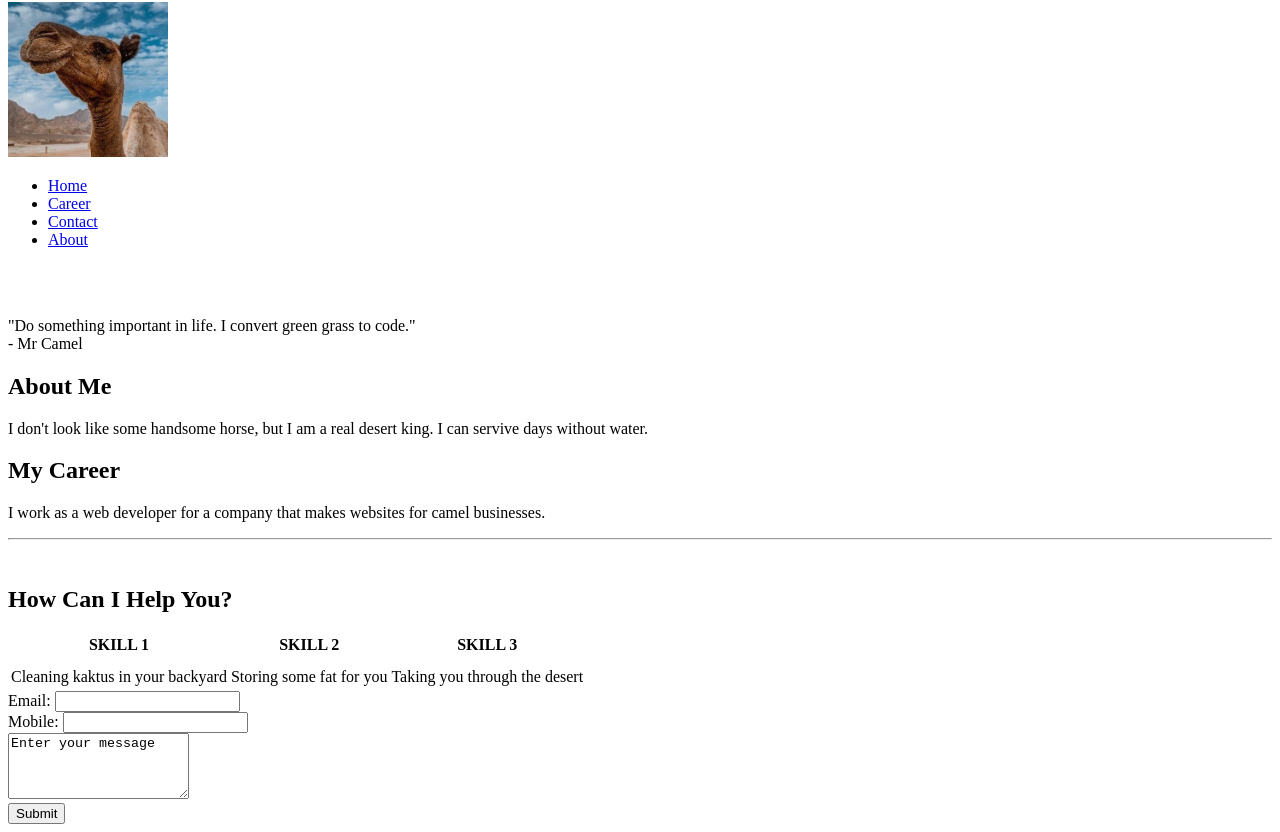
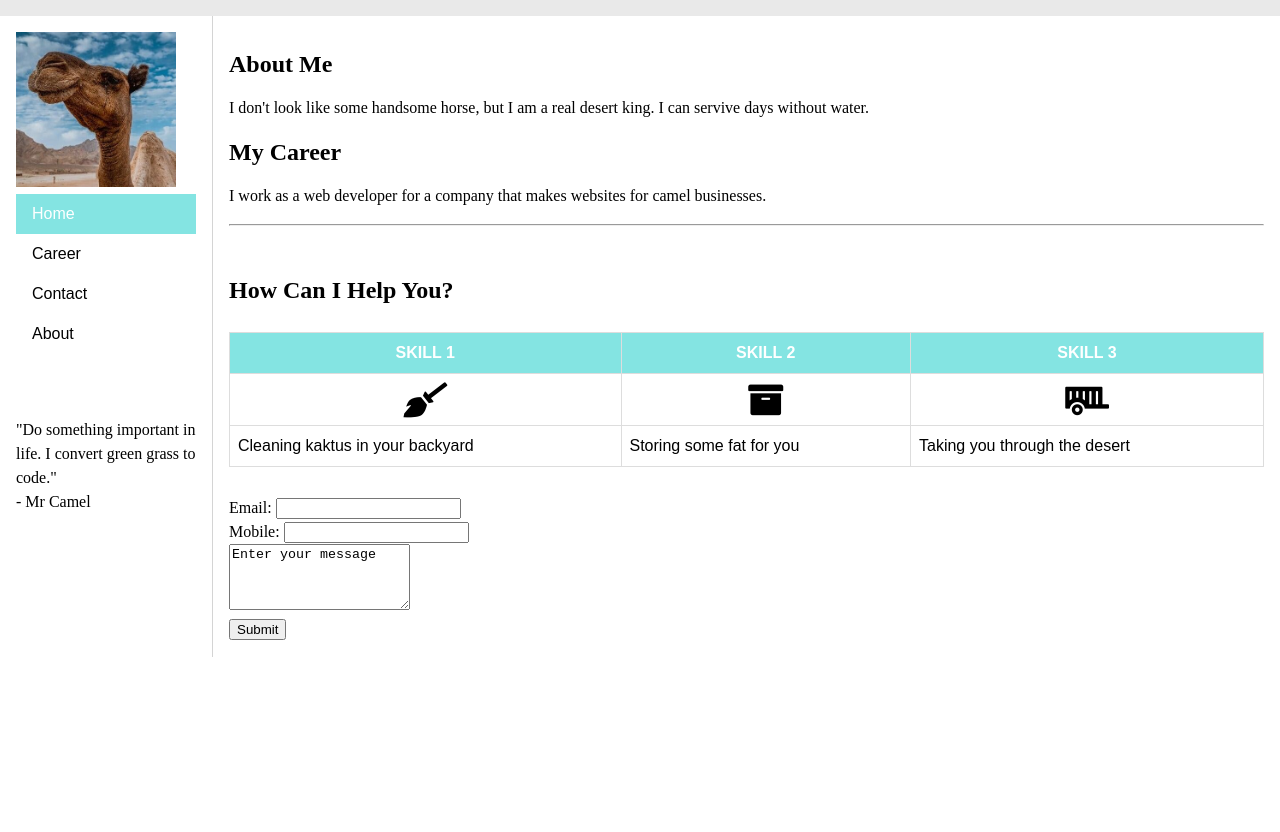
Before and after one commit to yerArias/curso-progra, a plain HTML site: page Ejercicio 2 html/index.html in a window 1280 px wide. Shown: the part 78-910 px from the top of the page. After the commit the page ends 800 px from the top, so only its background shows below. Drawn offline with Linux system fonts and the light colour scheme.

Commit message:
arreglo de bugs

```diff
--- a/Ejercicio 2 html/index.html
+++ b/Ejercicio 2 html/index.html
@@ -6,8 +6,9 @@
         <meta http-equiv="X-UA-Compatible" content="IE=edge">
         <meta name="viewport" content="width=device-width, initial-scale=1.0">
         <title>Mr. Camel</title>
-        <link rel="stylesheet" src="https://cdnjs.cloudflare.com/ajax/libs/font-awesome/5.15.3/css/all.min.css">
-        <link rel="stylesheet" src="styles.css" />
+        <link rel="stylesheet" href="https://cdnjs.cloudflare.com/ajax/libs/font-awesome/5.15.3/css/all.min.css">
+        <link rel="stylesheet" href="styles.css" />
+
     </head>
     <body>
         <div class="container">
@@ -20,7 +21,7 @@
                 </div>
             </header>
             <aside class="left">
-                <img src="../mr-camel.jpg" width="160px" />
+                <img src="mr-camel.jpg" width="160px" />
                 <ul>
                     <li><a class="active" href="#home">Home</a></li>
                     <li><a href="#career">Career</a></li>
@@ -45,7 +46,7 @@
                     </tr>
                     <tr>
                         <td><i class="fas fa-broom"></i></td>
-                        <tr><i class="fas fa-archive"></i></tr>
+                        <td><i class="fas fa-archive"></i></td>
                         <td><i class="fas fa-trailer"></i></td>
                     </tr>
                     <tr>
@@ -56,7 +57,7 @@
                     <tr>
                 </table>
                 <form>
-                    <label>Email: <input type="number" name="email"></input></label><br>
+                    <label>Email: <input type="email" name="email"></input></label><br>
                     <label> Mobile: <input type="number" name="mobile"> </label><br>
                     <textarea name="comments" rows="4">Enter your message</textarea><br>
                     <input type="submit" value="Submit" /><br>
```
